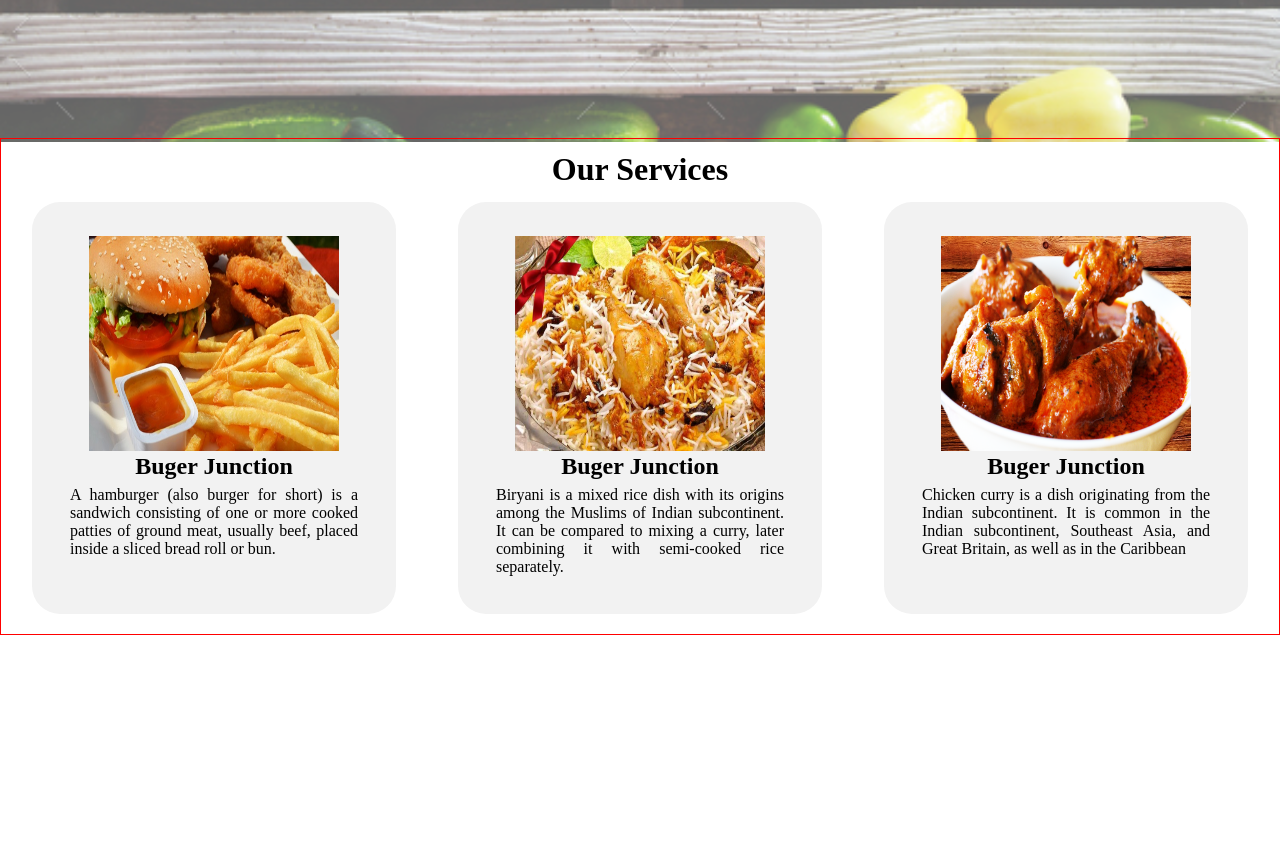
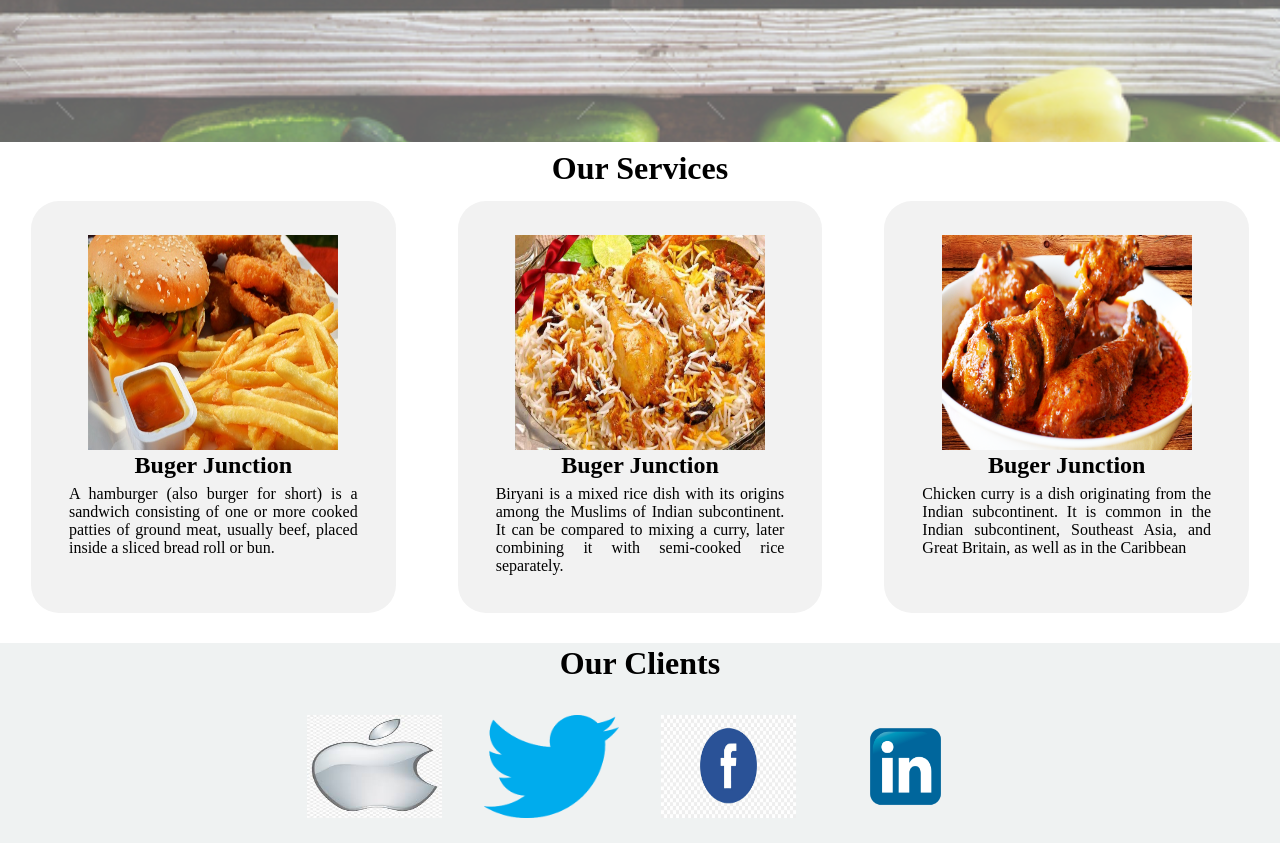
Before and after one commit to prem2033/front-page-resturant, a plain HTML site: page html/index.html in a window 1280 px wide. Shown: the part 500-1343 px from the top of the page. Before the commit the page ends 1135 px from the top, so only its background shows below. Drawn offline with Linux system fonts and the light colour scheme.

Commit message:
Our Clients added

```diff
--- a/Css/style.css
+++ b/Css/style.css
@@ -132,7 +132,7 @@
 }
 
 #services-container{
-    border: 1px solid red;
+    /* border: 1px solid red; */
 }
 #service{
 
@@ -166,3 +166,22 @@
 }
 /*
 client section */
+#client-section{
+    position: relative;
+    background-color: rgba(196, 209, 207, 0.274);
+    margin: 0px;
+    padding: 0px;
+
+}
+#clients{
+    display: flex;
+    flex-wrap: wrap;
+    flex-direction: row;
+    justify-content: center;
+}
+#clients .client-box img{
+    height: 103px;
+    width: 135px;
+    margin: 10px;
+    padding: 11px;
+}
--- a/html/index.html
+++ b/html/index.html
@@ -24,7 +24,7 @@
         <p>Where food speaks with your palate</p>
         <button class="btn">Order Now!!</button>
     </section>
-
+   <!-- service Section -->
     <section id="services-container">
         <h1 class="primary">Our Services</h1>
         <div id="service">
@@ -45,5 +45,24 @@
             </div>
         </div>
     </section>
+<!--
+    Client section -->
+    <section id="client-section">
+        <h1 class="primary">Our Clients</h1>
+        <div id="clients">
+            <div class="client-box">
+                <img src="../Images/client1.jpg" alt="our client apple">
+            </div>
+            <div class="client-box">
+                <img src="../Images/client2.png" alt="our client apple">
+            </div>
+            <div class="client-box">
+                <img src="../Images/clinet3.jpg" alt="our client apple">
+            </div>
+            <div class="client-box">
+                <img src="../Images/client4.png" alt="our client apple">
+            </div>
+        </div>
+    </section>
 </body>
 </html>
```
Also changed, not shown: Images/client-background.png (added), Images/client1.jpg (added), Images/client1.png (added), Images/client2.png (added), Images/client4.png (added), Images/clinet3.jpg (added).
